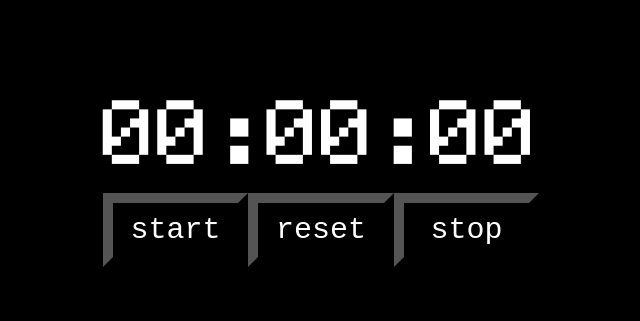
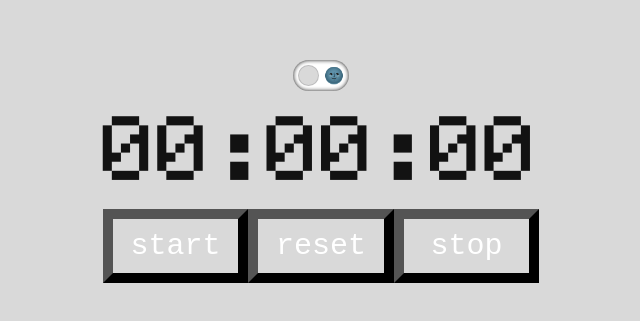
Before and after one commit to gamabuntat/watch, a React (Create React App) app: page / in a window 1280 px wide. Shown: the part 229-550 px from the top of the page, without its empty margins (319-959 px from the left). Built offline with nearby package versions, Linux system fonts and the light colour scheme.

Commit message:
feat: add ThemeSwitcher

```diff
--- a/src/App/App.jsx
+++ b/src/App/App.jsx
@@ -1,21 +1,28 @@
-import styled from 'styled-components';
+import { useState } from 'react';
+import { ThemeProvider } from 'styled-components';
 
 import Stopwatch from 'components/Stopwatch/Stopwatch';
+import ThemeSwitcher from 'components/ThemeSwitcher/ThemeSwitcher';
+import commonTheme from 'constants/commonTheme';
+import lightTheme from 'constants/lightTheme';
+import darkTheme from 'constants/darkTheme';
 
-const Main = styled.main`
-  display: flex;
-  flex-direction: column;
-  justify-content: center;
-  align-items: center;
-  height: 100vh;
-  background-color: black;
-`;
+import StyledApp from './App.style';
 
 const App = () => {
+  const themes = [lightTheme, darkTheme];
+  const [isDark, toggleDarkMode] = useState(false);
+
   return (
-    <Main>
-      <Stopwatch />
-    </Main>
+    <ThemeProvider theme={{ ...commonTheme, ...themes[Number(isDark)] }}>
+      <StyledApp>
+        <ThemeSwitcher
+          checked={isDark}
+          onChange={() => toggleDarkMode(!isDark)}
+        />
+        <Stopwatch />
+      </StyledApp>
+    </ThemeProvider>
   );
 };
 
--- /dev/null
+++ b/src/App/App.style.js
@@ -0,0 +1,12 @@
+import styled from 'styled-components';
+
+const App = styled.main`
+  display: flex;
+  flex-direction: column;
+  justify-content: center;
+  align-items: center;
+  height: 100vh;
+  background-color: ${(props) => props.theme.bg};
+`;
+
+export default App;
--- a/src/components/Stopwatch/Stopwatch.style.js
+++ b/src/components/Stopwatch/Stopwatch.style.js
@@ -9,7 +9,7 @@ const Stopwatch = {
   ClockFace: styled.span`
     font-family: GohuFont, monospace;
     font-size: min(20vw, 100px);
-    color: white;
+    color: ${(props) => props.theme.fg};
   `,
   Controls: styled.div`
     width: 100%;
@@ -33,6 +33,6 @@ const Stopwatch = {
       color: #ffcc00;
     }
   `,
-}
+};
 
 export default Stopwatch;
--- /dev/null
+++ b/src/components/ThemeSwitcher/ThemeSwitcher.jsx
@@ -0,0 +1,20 @@
+import S from './ThemeSwitcher.style';
+
+const ThemeSwitcher = (props) => {
+  return (
+    <label
+      role="checkbox"
+      aria-checked={props.checked}
+      aria-label="theme switcher"
+    >
+      <S.Input {...props} />
+      <S.Track>
+        <S.Thumb />
+        <S.Icon>🌞</S.Icon>
+        <S.Icon>🌚</S.Icon>
+      </S.Track>
+    </label>
+  );
+};
+
+export default ThemeSwitcher;
--- /dev/null
+++ b/src/components/ThemeSwitcher/ThemeSwitcher.style.jsx
@@ -0,0 +1,64 @@
+import styled from 'styled-components';
+
+const Input = styled.input.attrs({ type: 'checkBox' })`
+  position: absolute;
+  margin: 0;
+  appearance: none;
+`;
+
+const trackWidth = 56;
+const trackHeight = 31;
+const trackPadding = 5;
+const thumbSize = trackHeight - trackPadding * 2;
+
+const Track = styled.div`
+  position: relative;
+  display: flex;
+  justify-content: space-between;
+  width: ${trackWidth}px;
+  height: ${trackHeight}px;
+  padding: ${trackPadding}px;
+  background-color: white;
+  border-radius: ${trackHeight}px;
+  cursor: pointer;
+  box-shadow: 0 0 4px 0 ${({ theme }) => theme.fg} inset;
+
+  ${Input}:checked + & {
+    box-shadow: 0 0 4px 0 ${({ theme }) => theme.fg};
+  }
+`;
+
+const Thumb = styled.span`
+  position: absolute;
+  top: ${trackPadding}px;
+  left: ${trackPadding}px;
+  width: ${thumbSize}px;
+  height: ${thumbSize}px;
+  background-color: ${({ theme }) => theme.btnBg};
+  transition: all 0.3s ease-out;
+  border-radius: 50%;
+  border: 1px solid rgba(27, 31, 36, 0.15);
+
+  ${Input}:focus-visible + ${Track} > & {
+    box-shadow: ${({ theme }) => theme.btnFocusShadow};
+  }
+
+  ${Input}:checked + ${Track} > & {
+    left: calc(100% - ${thumbSize}px - ${trackPadding}px);
+  }
+`;
+
+const Icon = styled.span`
+  display: inline-flex;
+  justify-content: center;
+  align-items: center;
+`;
+
+const ThemeSwitcher = {
+  Track,
+  Input,
+  Thumb,
+  Icon,
+};
+
+export default ThemeSwitcher;
--- /dev/null
+++ b/src/constants/commonTheme.js
@@ -0,0 +1,6 @@
+const commonTheme = {
+  btnBg: '#d9d9d9',
+  btnFocusShadow: '0 0 0 2px rgba(9,105,218,0.3)',
+};
+
+export default commonTheme;
--- /dev/null
+++ b/src/constants/darkTheme.js
@@ -0,0 +1,6 @@
+const darkTheme = {
+  fg: '#D0D0D0',
+  bg: '#121212',
+};
+
+export default darkTheme;
--- /dev/null
+++ b/src/constants/lightTheme.js
@@ -0,0 +1,6 @@
+const lightTheme = {
+  fg: '#121212',
+  bg: '#d9d9d9',
+};
+
+export default lightTheme;
```
